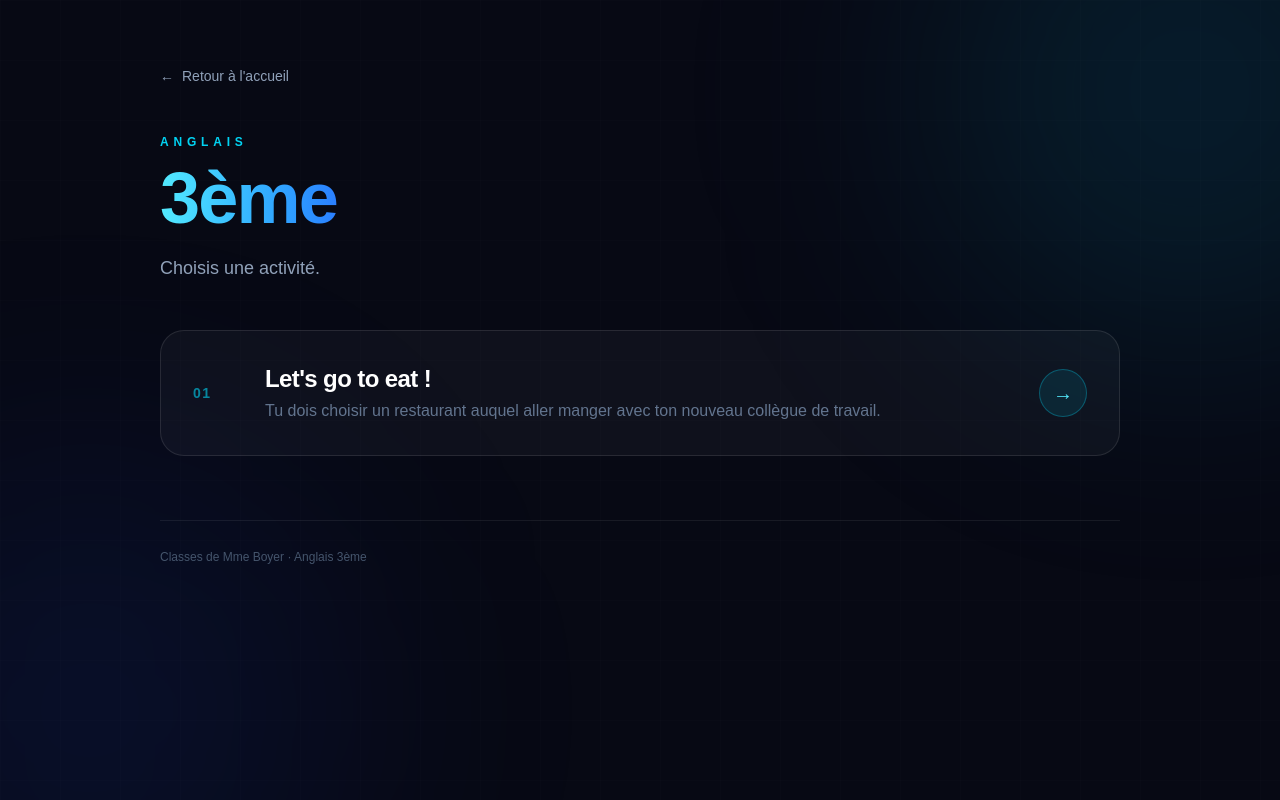
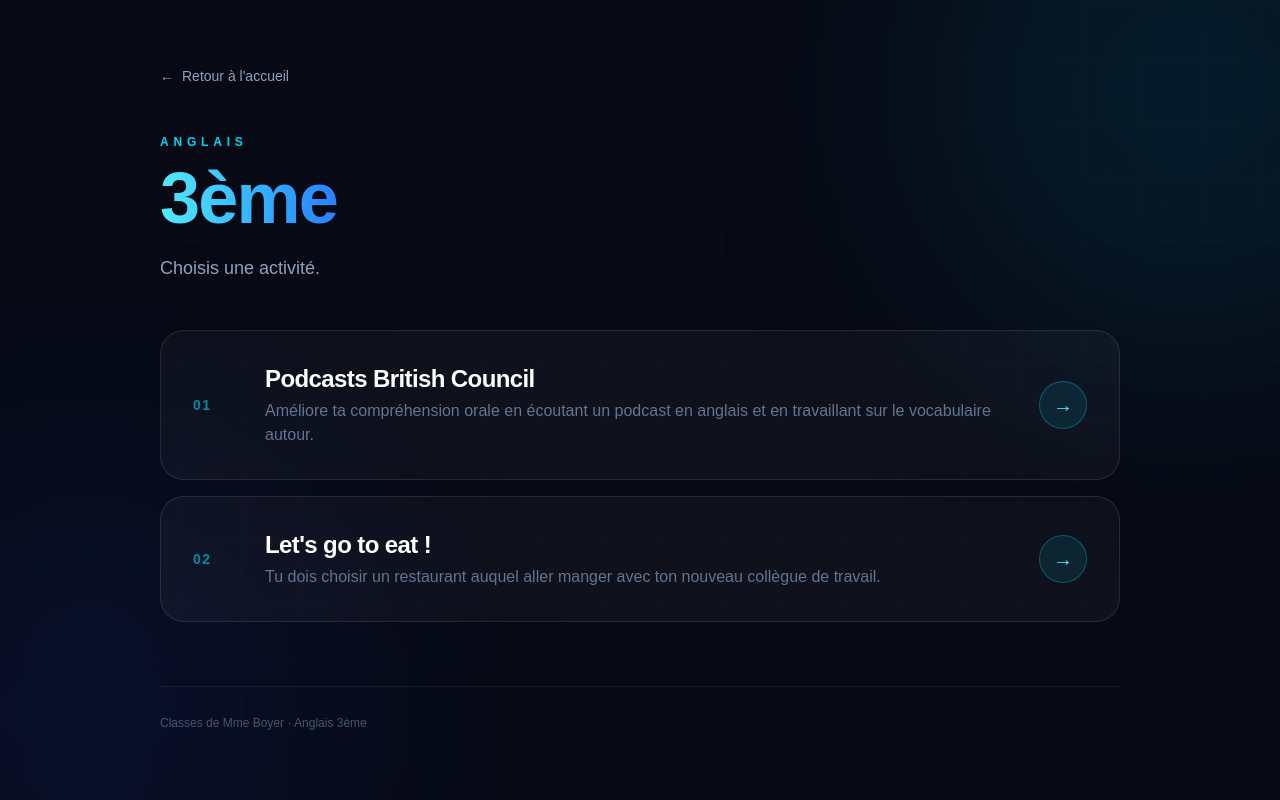
Before and after one commit to scb0yer/segpa, a Next.js app: page /anglais3eme in a window 1280 px wide. Built offline with nearby package versions, Linux system fonts and the light colour scheme.

Commit message:
with podcasts

```diff
--- a/app/anglais3eme/page.js
+++ b/app/anglais3eme/page.js
@@ -5,6 +5,13 @@ const Anglais3eme = () => {
   const jeux = [
     {
       numero: "01",
+      titre: "Podcasts British Council",
+      description:
+        "Améliore ta compréhension orale en écoutant un podcast en anglais et en travaillant sur le vocabulaire autour.",
+      href: "https://learnenglishteens.britishcouncil.org/skills/listening/a1-listening",
+    },
+    {
+      numero: "02",
       titre: "Let's go to eat !",
       description:
         "Tu dois choisir un restaurant auquel aller manger avec ton nouveau collègue de travail.",
```
